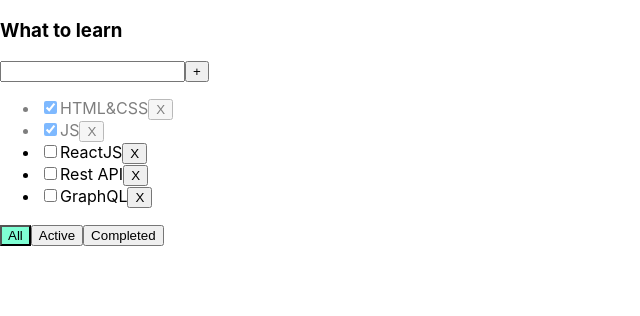
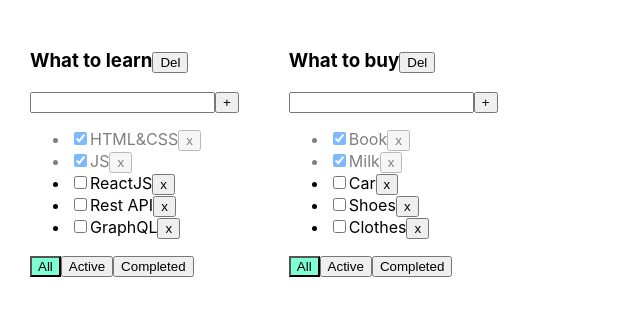
Before and after one commit to im1891/toDoList, a React (Create React App) app: page / in a window 1280 px wide. Shown: the top 316 px of the page, without its empty margins (0-640 px from the left). Built offline with nearby package versions, Linux system fonts and the light colour scheme.

Commit message:
Done classwork.

```diff
--- a/src/App.tsx
+++ b/src/App.tsx
@@ -1,70 +1,128 @@
 import React, {useState} from 'react';
 import './App.css';
-import {v1} from "uuid";
+import {v1} from 'uuid';
 import {ToDoList} from "./ToDoList";
 
-export type TaskType = {
+export type FilterValuesType = "all" | "active" | "completed";
+export type TodolistsType = {
     id: string
     title: string
-    isDone: boolean
+    filter: FilterValuesType
 }
-
-export type FilterType = 'all' | 'active' | 'completed'
-
 
 function App() {
 
-    const [tasks, setTasks] = useState<TaskType[]>([
+    let todolistID1 = v1();
+    let todolistID2 = v1();
+
+    let [todolists, setTodolists] = useState<Array<TodolistsType>>([
+        {id: todolistID1, title: 'What to learn', filter: 'all'},
+        {id: todolistID2, title: 'What to buy', filter: 'all'},
+    ])
+
+    let [tasks, setTasks] = useState({
+        [todolistID1]: [
             {id: v1(), title: "HTML&CSS", isDone: true},
             {id: v1(), title: "JS", isDone: true},
             {id: v1(), title: "ReactJS", isDone: false},
             {id: v1(), title: "Rest API", isDone: false},
             {id: v1(), title: "GraphQL", isDone: false},
+        ],
+        [todolistID2]: [
+            {id: v1(), title: "Book", isDone: true},
+            {id: v1(), title: "Milk", isDone: true},
+            {id: v1(), title: "Car", isDone: false},
+            {id: v1(), title: "Shoes", isDone: false},
+            {id: v1(), title: "Clothes", isDone: false},
+        ]
+    });
+
+    const deleteList = (todoListId: string) => {
+        setTodolists(todolists.filter(tl => tl.id !== todoListId))
+        delete tasks[todoListId]
+
+
+    }
+
+    /*
+
+        let [todolists, setTodolists] = useState<Array<TodolistsType>>([
+            {id: v1(), title: 'What to learn', filter: 'all'},
+            {id: v1(), title: 'What to buy', filter: 'all'},
         ])
 
 
-    const addTask = (taskTitle: string) => {
-        let task = {id: v1(), title: taskTitle, isDone: false}
-        setTasks([task, ...tasks])
+        let [tasks, setTasks] = useState([
+            {id: v1(), title: "HTML&CSS", isDone: true},
+            {id: v1(), title: "JS", isDone: true},
+            {id: v1(), title: "ReactJS", isDone: false},
+            {id: v1(), title: "Rest API", isDone: false},
+            {id: v1(), title: "GraphQL", isDone: false},
+        ]);
+    */
+
+    //   let [filter, setFilter] = useState<FilterValuesType>("all");
+
+
+    function removeTask(id: string, todoListId: string) {
+        /*    let filteredTasks = tasks.filter(t => t.id != id);
+            setTasks(filteredTasks);*/
+        setTasks({...tasks, [todoListId]: tasks[todoListId].filter(ts => ts.id !== id)})
     }
 
-    const removeTask = (taskId: string) => {
-        setTasks(tasks.filter(ts => ts.id !== taskId))
+    function addTask(title: string, todoListId: string) {
+        let task = {id: v1(), title: title, isDone: false};
+        /*let newTasks = [task, ...tasks];
+        setTasks(newTasks);*/
+
+        setTasks({...tasks, [todoListId]: [task, ...tasks[todoListId]]})
     }
 
-    const changeTaskStatus = (taskId: string, newIsDone: boolean) => {
-        setTasks(tasks.map(ts => ts.id === taskId ? {...ts, isDone: newIsDone} : ts))
+    function changeStatus(taskId: string, isDone: boolean, todoListId: string) {
+        /* let task = tasks.find(t => t.id === taskId);
+         if (task) {
+             task.isDone = isDone;
+         }
+
+         setTasks([...tasks]);*/
+
+        setTasks({...tasks, [todoListId]: tasks[todoListId].map(ts => ts.id === taskId ? {...ts, isDone} : ts)})
     }
 
 
-    let filteredTasks = tasks;
-
-
-    const [filter, setFilter] = useState<FilterType>('all')
-
-    if (filter === 'active') {
-        filteredTasks = tasks.filter(ts => !ts.isDone)
-    }
-    if (filter === 'completed') {
-        filteredTasks = tasks.filter(ts => ts.isDone)
-    }
-
-    const changeFilter = (filter: FilterType) => {
-        setFilter(filter)
+    function changeFilter(todoListId: string, value: FilterValuesType) {
+        setTodolists(todolists.map(tl => tl.id === todoListId ? {...tl, filter: value} : tl))
     }
 
 
     return (
+        <div className="App">
+            {todolists.map(tl => {
 
-        <ToDoList tasks={filteredTasks}
-                  title='What to learn'
+                let tasksForTodolist = tasks[tl.id];
+
+                if (tl.filter === "active") {
+                    tasksForTodolist = tasks[tl.id].filter(t => !t.isDone);
+                }
+                if (tl.filter === "completed") {
+                    tasksForTodolist = tasks[tl.id].filter(t => t.isDone);
+                }
+
+                return <ToDoList
+                    key={tl.id}
+                    todoListId={tl.id}
+                    title={tl.title}
+                    tasks={tasksForTodolist}
+                    removeTask={removeTask}
+                    changeFilter={changeFilter}
                     addTask={addTask}
-                  removeTask={removeTask}
-                  changeTaskStatus={changeTaskStatus}
-                  changeFilter={changeFilter}
-                  filter={filter}
+                    changeTaskStatus={changeStatus}
+                    filter={tl.filter}
+                    deleteList={deleteList}
                 />
+            })}
 
+        </div>
     );
 }
 
--- a/src/ToDoList.tsx
+++ b/src/ToDoList.tsx
@@ -1,83 +1,95 @@
-import React, {ChangeEvent, KeyboardEvent, useState} from "react";
-import {FilterType, TaskType} from "./App";
-import style from './ToDoList.module.css'
+import React, {ChangeEvent, KeyboardEvent, useState} from 'react';
+import {FilterValuesType} from './App';
+
+type TaskType = {
+    id: string
+    title: string
+    isDone: boolean
+}
 
 type PropsType = {
-    tasks: TaskType[]
+    todoListId: string
     title: string
-    addTask: (taskTitle: string) => void
-    removeTask: (taskId: string) => void
-    changeTaskStatus: (taskId: string, isDone: boolean) => void
-    changeFilter: (filterValue: FilterType) => void
-    filter: FilterType
-
+    tasks: Array<TaskType>
+    removeTask: (taskId: string, todoListId: string) => void
+    changeFilter: (todoListId: string, value: FilterValuesType) => void
+    addTask: (title: string, todoListId: string) => void
+    changeTaskStatus: (taskId: string, isDone: boolean, todoListId: string) => void
+    filter: FilterValuesType
+    deleteList: (todoListId: string) => void
 }
 
-export const ToDoList: React.FC<PropsType> = (props) => {
+export function ToDoList(props: PropsType) {
 
-    let {tasks, title, addTask, removeTask, changeTaskStatus, changeFilter, filter} = props;
+    let [title, setTitle] = useState("")
+    let [error, setError] = useState<string | null>(null)
 
-    const [inputTitle, setInputTitle] = useState('')
-    const [error, setError] = useState<string | null>(null)
-
-    const onChangeInputHandler = (e: ChangeEvent<HTMLInputElement>) => {
-
-        setInputTitle(e.currentTarget.value)
-        setError(null)
+    const addTask = () => {
+        if (title.trim() !== "") {
+            props.addTask(title.trim(), props.todoListId);
+            setTitle("");
+        } else {
+            setError("Title is required");
+        }
     }
 
-    const addTaskButtonHandler = () => {
-
-        if (inputTitle.trim() !== '') {
-            addTask(inputTitle)
-            setInputTitle('')
-            setError(null)
-        } else setError('Пиши нормально!')
+    const onChangeHandler = (e: ChangeEvent<HTMLInputElement>) => {
+        setTitle(e.currentTarget.value)
     }
 
-    const changeFilterValueButtonHandler = (filterValue: FilterType) => {
-        changeFilter(filterValue)
+    const onKeyPressHandler = (e: KeyboardEvent<HTMLInputElement>) => {
+        setError(null);
+        if (e.charCode === 13) {
+            addTask();
+        }
     }
 
-    const onKeyPressButtonHandler = (e: KeyboardEvent<HTMLInputElement>) => {
-        if (e.key === 'Enter') {
-            addTaskButtonHandler()
-        }
-    }
-    return (
+    const onAllClickHandler = () => props.changeFilter(props.todoListId, "all");
+    const onActiveClickHandler = () => props.changeFilter(props.todoListId, "active");
+    const onCompletedClickHandler = () => props.changeFilter(props.todoListId, "completed");
+
+
+    return <div>
+        <h3>{props.title}
+            <button onClick={() => props.deleteList(props.todoListId)}>Del</button>
+        </h3>
         <div>
-            <h3>{title}</h3>
-            <input type="text" className={error ? style.error : ''} onChange={onChangeInputHandler}
-                   onKeyPress={onKeyPressButtonHandler} value={inputTitle}/>
-            <button onClick={addTaskButtonHandler}>+</button>
-            {error && <div className={style.errorMessage}>{error}</div>}
-            <ul>
-                {tasks.map(ts => {
-
-                    const removeTaskButtonHandler = () => {
-                        removeTask(ts.id)
+            <input value={title}
+                   onChange={onChangeHandler}
+                   onKeyPress={onKeyPressHandler}
+                   className={error ? "error" : ""}
+            />
+            <button onClick={addTask}>+</button>
+            {error && <div className="error-message">{error}</div>}
+        </div>
+        <ul>
+            {
+                props.tasks.map(t => {
+                    const onClickHandler = () => props.removeTask(t.id, props.todoListId)
+                    const onChangeHandler = (e: ChangeEvent<HTMLInputElement>) => {
+                        props.changeTaskStatus(t.id, e.currentTarget.checked, props.todoListId);
                     }
 
-                    const checkedChangeButtonHandler = (e: ChangeEvent<HTMLInputElement>) => {
-                        changeTaskStatus(ts.id, e.currentTarget.checked)
-                    }
-
-                    return <li key={ts.id} className={ts.isDone ? style.isDone : ''}>
-                        <input type="checkbox" onChange={checkedChangeButtonHandler} checked={ts.isDone}/>
-                        <span>{ts.title}</span>
-                        <button onClick={removeTaskButtonHandler}>X</button>
+                    return <li key={t.id} className={t.isDone ? "is-done" : ""}>
+                        <input type="checkbox"
+                               onChange={onChangeHandler}
+                               checked={t.isDone}/>
+                        <span>{t.title}</span>
+                        <button onClick={onClickHandler}>x</button>
                     </li>
-                })}
-            </ul>
-            <button className={filter === 'all' ? style.activeFilter : ''}
-                    onClick={() => changeFilterValueButtonHandler('all')}>All
+                })
+            }
+        </ul>
+        <div>
+            <button className={props.filter === 'all' ? "active-filter" : ""}
+                    onClick={onAllClickHandler}>All
             </button>
-            <button className={filter === 'active' ? style.activeFilter : ''}
-                    onClick={() => changeFilterValueButtonHandler('active')}>Active
+            <button className={props.filter === 'active' ? "active-filter" : ""}
+                    onClick={onActiveClickHandler}>Active
             </button>
-            <button className={filter === 'completed' ? style.activeFilter : ''}
-                    onClick={() => changeFilterValueButtonHandler('completed')}>Completed
+            <button className={props.filter === 'completed' ? "active-filter" : ""}
+                    onClick={onCompletedClickHandler}>Completed
             </button>
         </div>
-    )
+    </div>
 }
```
Lines whose indentation alone changed are shown as unchanged.
